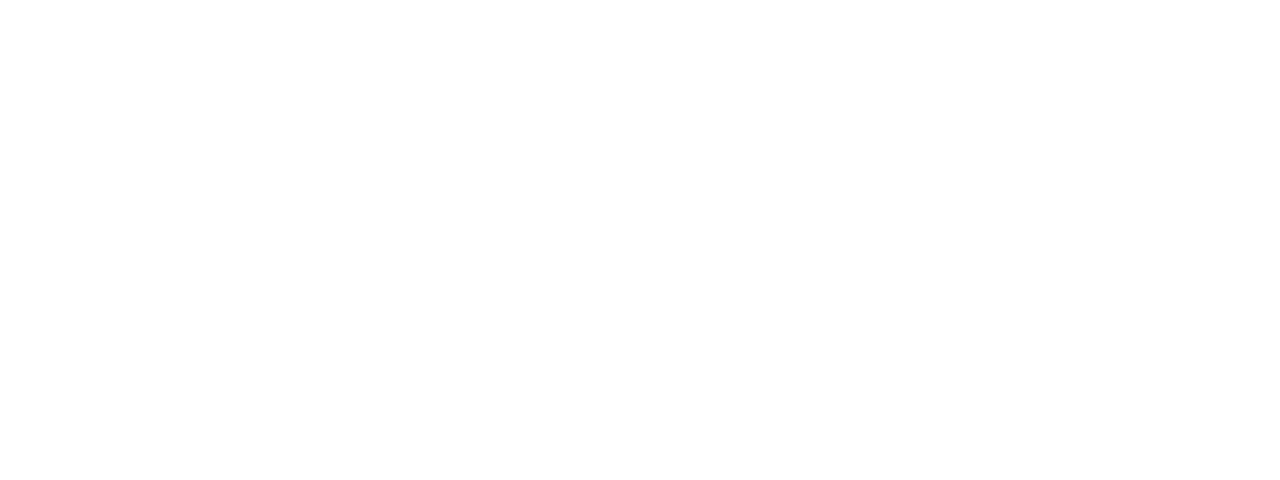
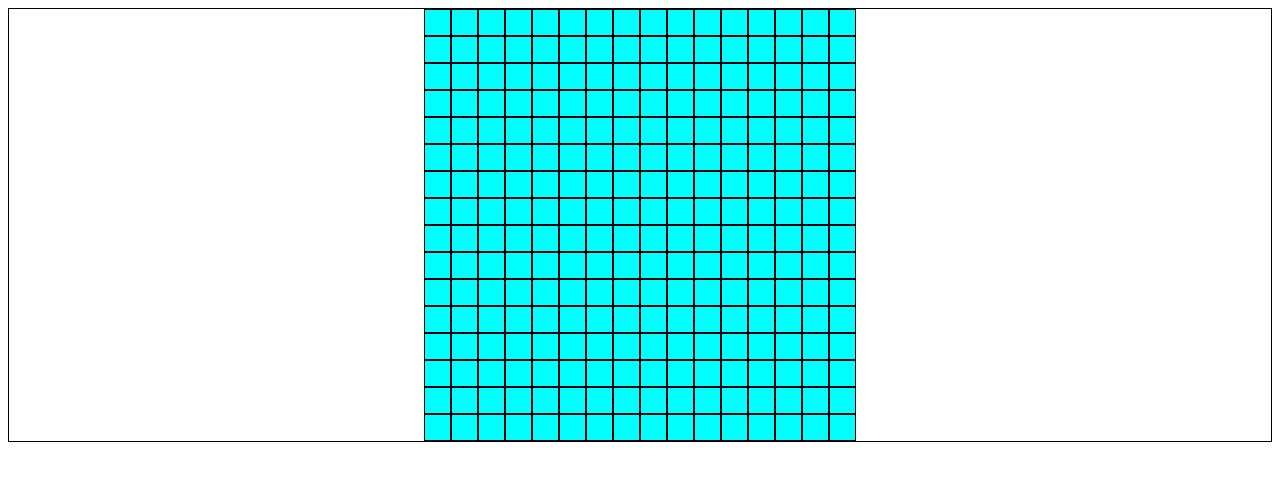
Before and after one commit to scolombo30/Etch-A-Sketch, a plain HTML site: page index.html in a window 1280 px wide. Drawn offline with Linux system fonts and the light colour scheme.

Commit message:
Add creation of the grid via js and mouseover listener

```diff
--- a/index.html
+++ b/index.html
@@ -9,6 +9,8 @@
     <title>Etch-A-Sketch</title>
 </head>
 <body>
+    <div class="containerGrid">
 
+    </div>
 </body>
 </html>
--- a/script.js
+++ b/script.js
@@ -0,0 +1,20 @@
+const containerGrid = document.querySelector('.containerGrid');
+let gridSize = 16;
+let newDiv;
+let isOnDiv = false;
+//create the grid of divs
+for (let i = 0; i < gridSize; i++) {
+    for (let j = 0; j < gridSize; j++) {
+        newDiv = document.createElement("div");
+        newDiv.classList.add('gridElement');
+        containerGrid.appendChild(newDiv);
+
+    }
+}
+//add mouseover listener to the divs in the grid
+ const div= document.querySelectorAll('.gridElement');
+ div.forEach(function(div){
+        div.addEventListener('mouseover', function(){
+        div.style.backgroundColor = '#' + (Math.random() * 0xFFFFFF << 0).toString(16);
+    }
+)});
--- a/style.css
+++ b/style.css
@@ -0,0 +1,22 @@
+body{
+    display: flex;
+    flex-direction: row;
+    justify-content: center;
+    align-items: center;
+    border: 1px solid black;
+
+}
+.containerGrid{
+    display: flex;
+    width: 432px;
+    height: 432px;
+    flex-wrap: wrap;
+    background-color: #e68a8a;
+}
+.gridElement{
+    width: 25px;
+    height: 25px;
+    margin: 0px;
+    background-color: aqua;
+    border: 1px solid black;
+}
```
